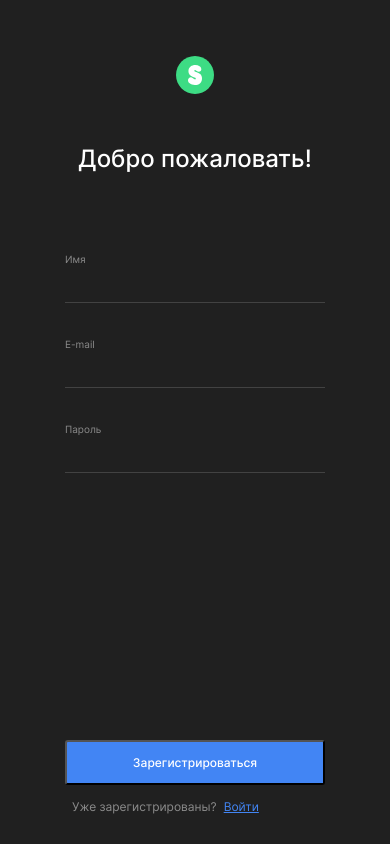
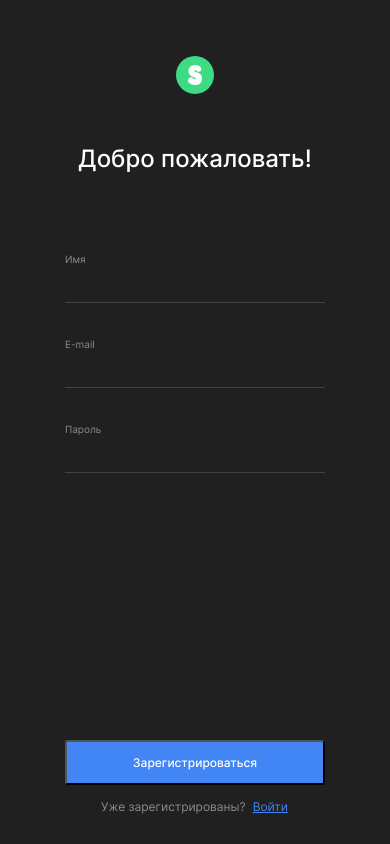
Before and after one commit to the69nemo/movies-explorer-frontend, a React (Create React App) app: page /signup in a window 390 px wide. Built offline with nearby package versions, Linux system fonts and the light colour scheme; the HTML template or start-up script is replaced by a standard one.

Commit message:
fix after 1st review

```diff
--- a/src/components/Register/Register.css
+++ b/src/components/Register/Register.css
@@ -170,7 +170,7 @@
   .register__link-text {
     position: fixed;
     margin: 0;
-    left: calc(37px + (102 - 37) * ((100vw - 320px) / (450 - 320)));
+    left: calc(66px + (131 - 66) * ((100vw - 320px) / (450 - 320)));
     bottom: 30px;
     margin: 0;
     font-size: 12px;
```
